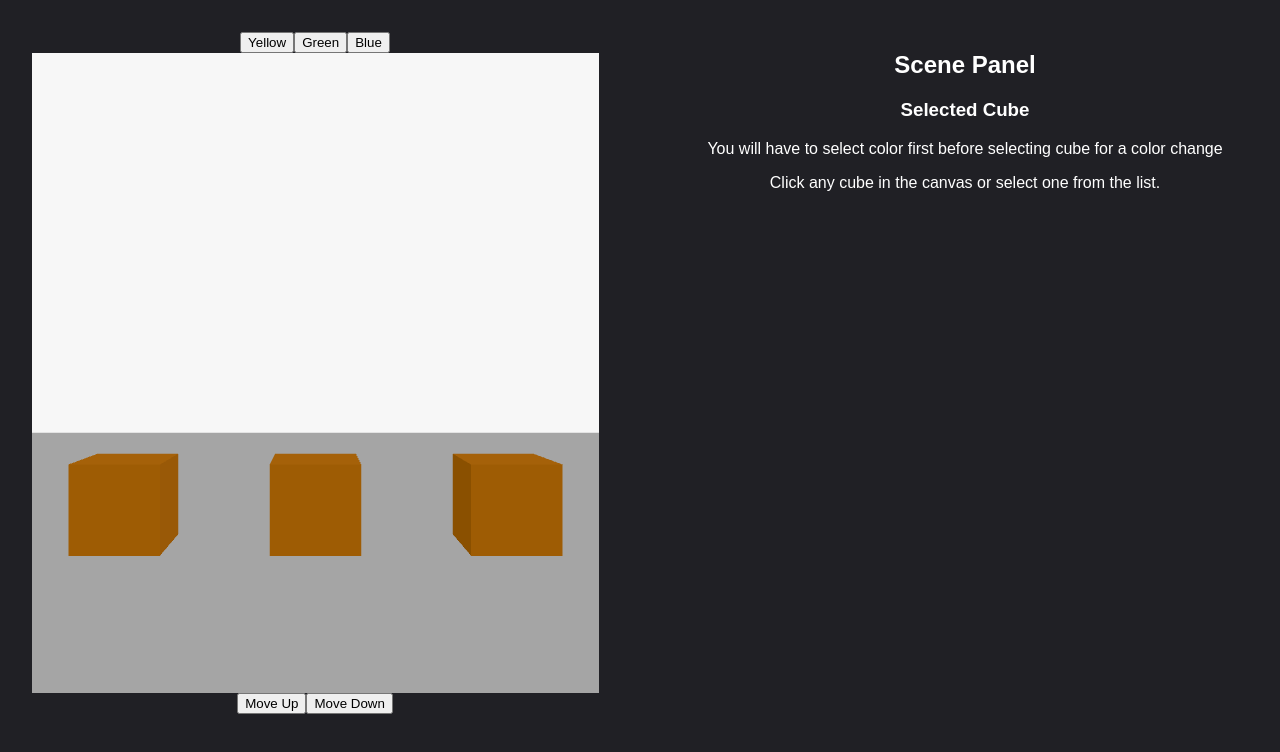
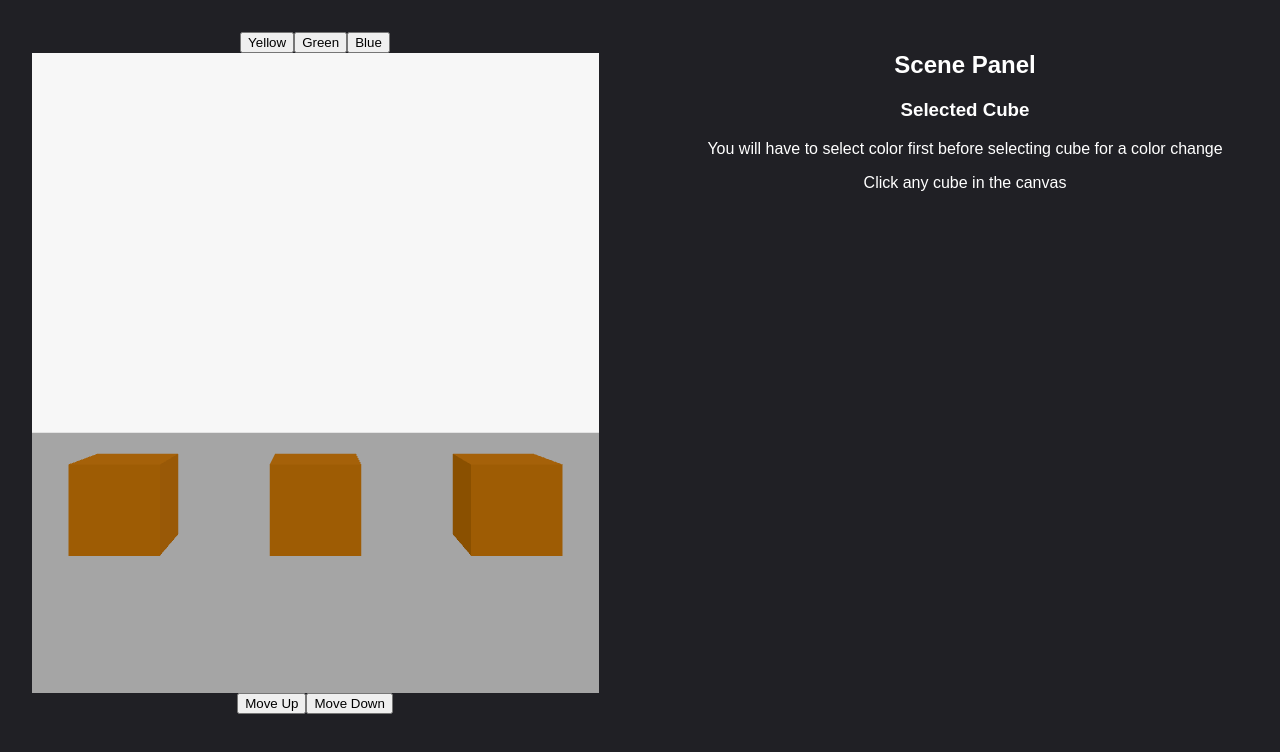
Before and after one commit to McIkenna/recastApp, a React (Create React App) app: page / in a window 1280 px wide. Shown: the top 752 px of the page. Built offline with nearby package versions, Linux system fonts and the light colour scheme.

Commit message:
removed unwanted text

```diff
--- a/src/components/ReactPanel.js
+++ b/src/components/ReactPanel.js
@@ -9,7 +9,7 @@
           <h3 className="text-lg font-medium">Selected Cube</h3>
            <p className="text-sm text-gray-500 mt-2">You will have to select color first before selecting cube for a color change</p>
           {!selectedInfo ? (
-            <p className="text-sm text-gray-500 mt-2">Click any cube in the canvas or select one from the list.</p>
+            <p className="text-sm text-gray-500 mt-2">Click any cube in the canvas</p>
           ) : (
                 <div className="text-sm text-gray-700 mb-1">
                     <h1>{selectedId}</h1>
```
